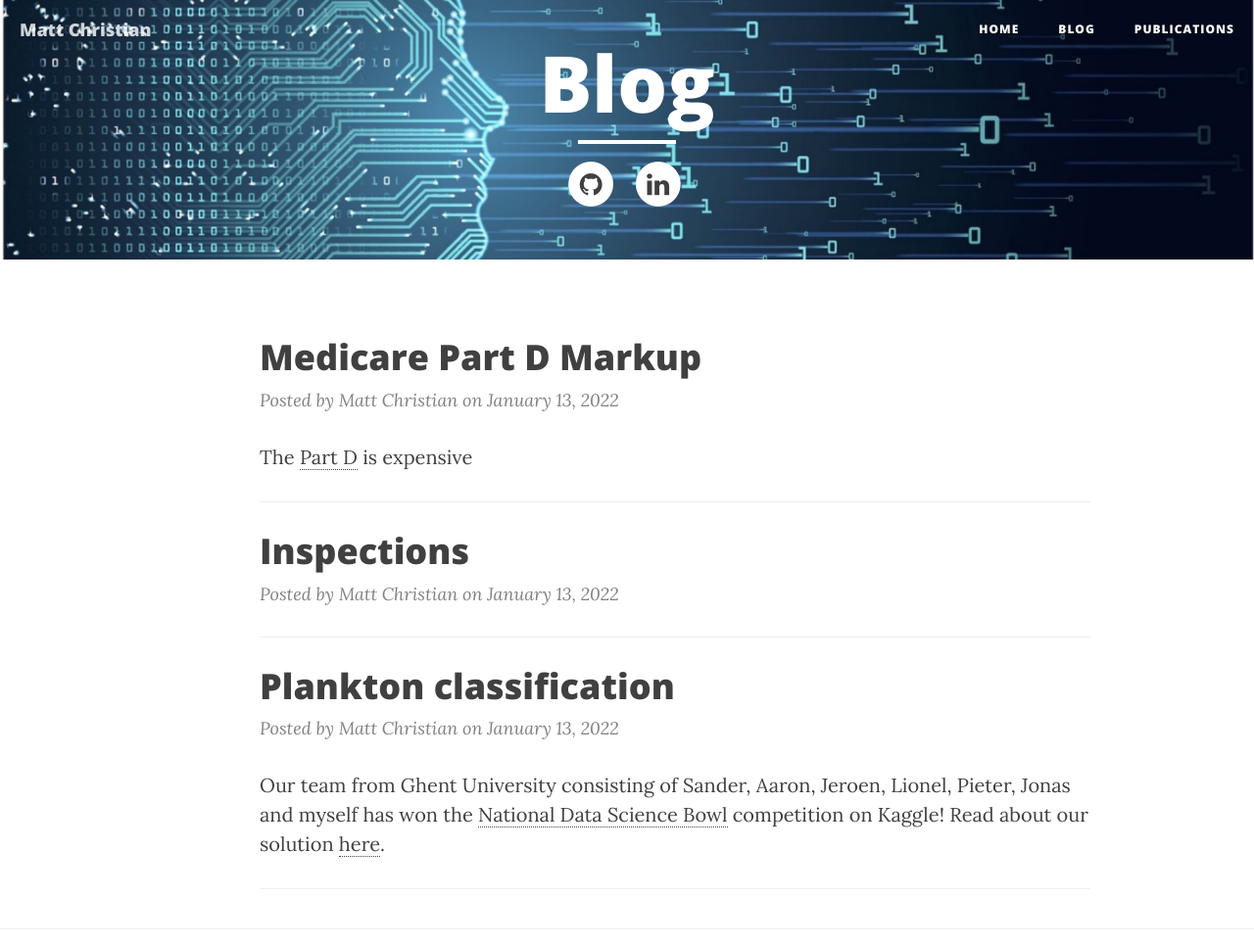
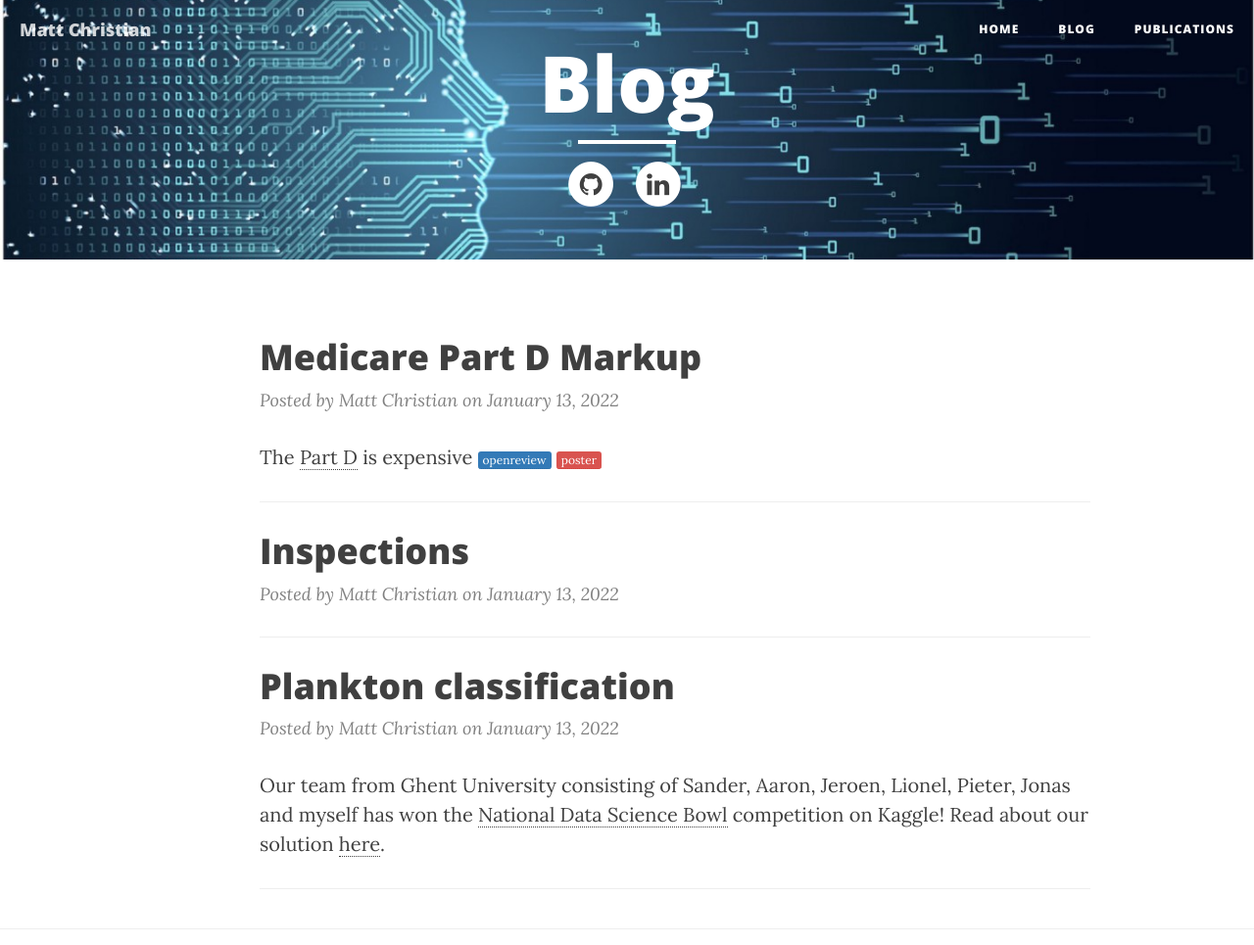
Before and after one commit to analyticalmeanderings/analyticalmeanderings.github.io, a Jekyll site: the page built from blog/index.html, in a window 1280 px wide, cut to the strip 0-965 px from the top of the page. Shown: the whole strip at 98% size. Built offline with Jekyll 4.4.1, drawn with Linux system fonts in a browser that asks for light colours; nearby versions of some CDN libraries; the list of posts is cut into pages by our own code.

Commit message:
redoing blog again

```diff
--- a/_posts/2022-01-13-partD.markdown
+++ b/_posts/2022-01-13-partD.markdown
@@ -6,6 +6,8 @@ author:     "Matt Christian"
 header-img: "img/epilepsy.jpg"
 ---
 The [Part D](http://www.kaggle.com/c/seizure-prediction) is expensive
+<a href="https://openreview.net/forum?id=1-j1aJfCKa9" class="w3-button btn-primary btn-xs">openreview</a>
+<a href="https://irakorshunova.github.io/poster_plr.pdf" class="w3-button btn-danger btn-xs">poster</a>
 
 <!--more-->
 
```
